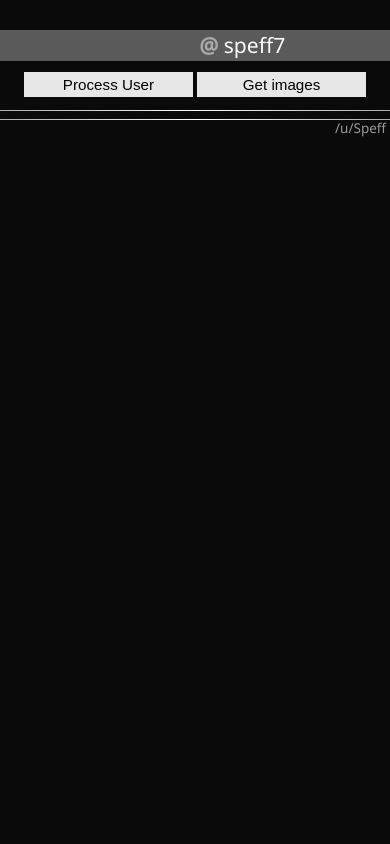
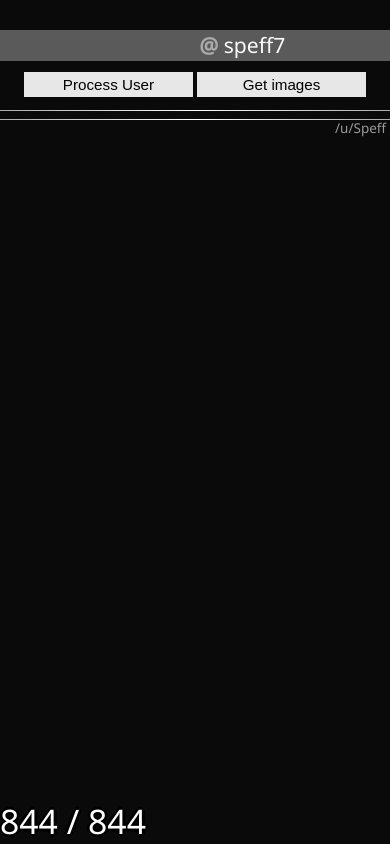
Before and after one commit to Speff/twitgallery, a plain HTML site: page web/www/index.html in a window 390 px wide. Shown: the top 844 px of the page. Drawn offline with nearby package versions, Linux system fonts and the light colour scheme; no server answers.

Commit message:
Add page console line
Add page console line for debugging on mobile

```diff
--- a/web/www/index.html
+++ b/web/www/index.html
@@ -7,6 +7,7 @@
         <link href="https://fonts.googleapis.com/css?family=Noto+Sans" rel="stylesheet">
     </head>
     <body>
+        <div id="page_console">Test</div>
         <div id="header">
             <div id="interactive_area">
                 <div id="input">
--- a/web/www/main.js
+++ b/web/www/main.js
@@ -121,6 +121,7 @@ $(document).keyup(function(e) {
 
 $(document).on("scroll", function(e){
     var scroll_pos = $(document).scrollTop() + $(window).height();
+    $("#page_console").text(scroll_pos + " / " + $(document).height());
     if($(document).height() - scroll_pos < 200){
         if(query_in_progress == false){
             query_in_progress = true;
--- a/web/www/style.css
+++ b/web/www/style.css
@@ -5,6 +5,16 @@ body{
     margin: 0px;
 }
 
+#page_console{
+    position: fixed;
+    float: left;
+    left: 0;
+    bottom: 0;
+    font-size: 4vh;
+    color: #ffffff;
+    text-shadow: -3px 0 black, 0 3px black, 3px 0 black, 0 -3px black;
+    z-index: 999;
+}
 #header{
     margin-top: 0px;
     padding-top: 1.5vh;
```
